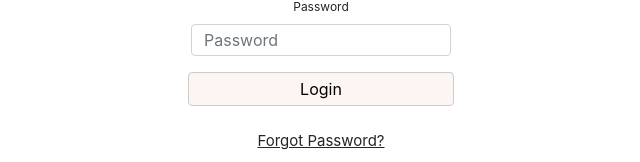
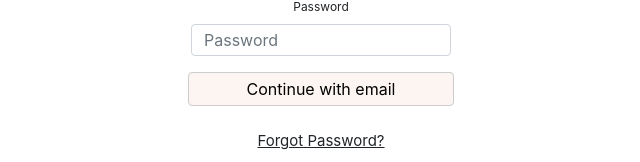
Before and after one commit to manthankumbhar/auth-demo-firebase, a React (Create React App) app: page /signin in a window 1280 px wide. Shown: the part 361-523 px from the top of the page, without its empty margins (319-959 px from the left). Built offline with nearby package versions, Linux system fonts and the light colour scheme; no server answers.

Commit message:
login changes

```diff
--- a/src/component/Signin.js
+++ b/src/component/Signin.js
@@ -139,7 +139,7 @@ class Signin extends Component {
             />
           </div>
           <button onClick={this.login} className="col-11 btn-in rounded">
-            Login
+            Continue with email
           </button>
           <br />
           <br />
--- a/src/component/Signup.js
+++ b/src/component/Signup.js
@@ -134,7 +134,7 @@ class Signup extends Component {
             style={{ margin: "10px" }}
             className="btn-up col-11 rounded"
           >
-            Signup
+            Continue with email
           </button>
         </form>
         {this.state.user ? <Redirect to="/home" /> : null}
```
Also changed, not shown: 1 other file (tests, documents, lock files or other folders).
